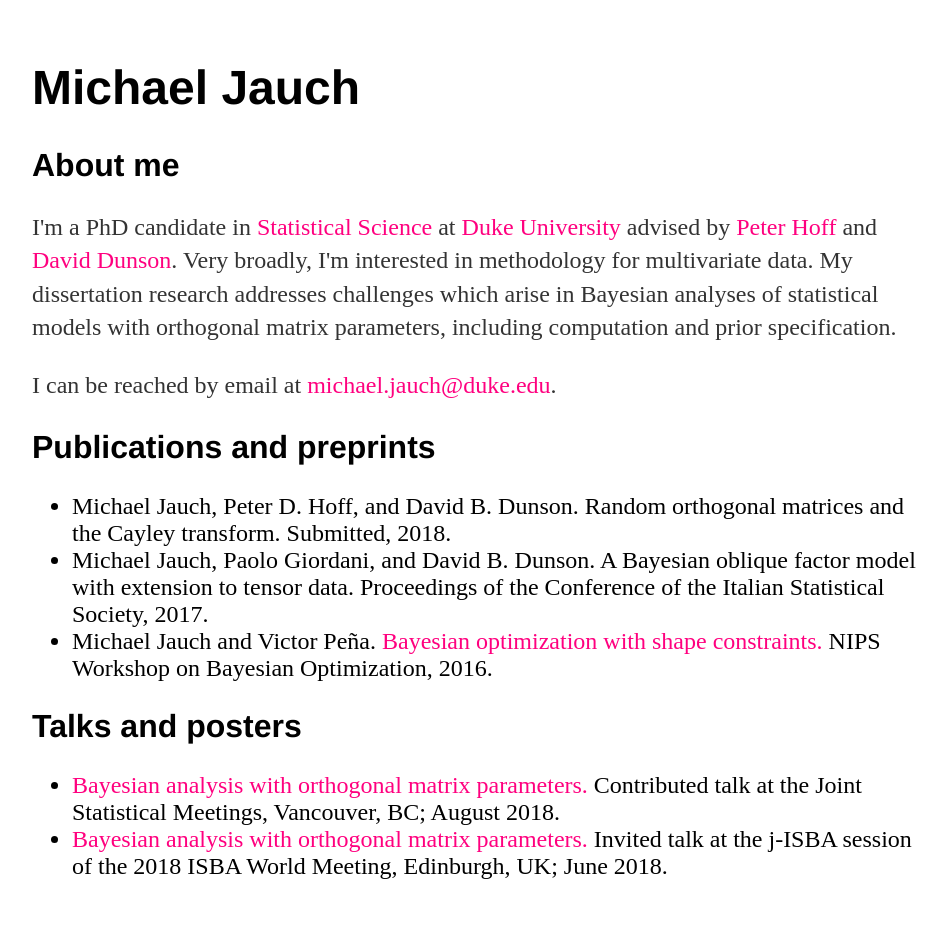
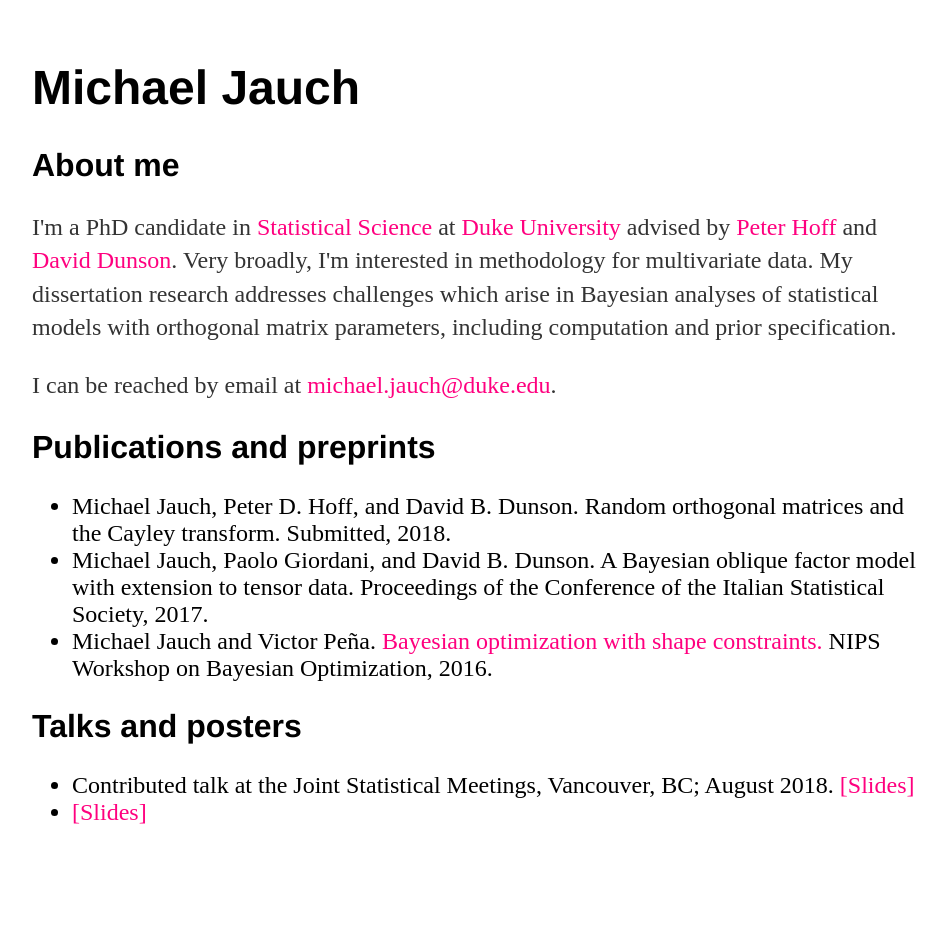
Before and after one commit to michaeljauch/michaeljauch.github.io, a Jekyll site: the page built from index.html, in a window 1280 px wide. Shown: the whole page, without its empty margins (160-1107 px from the left). Built offline with Jekyll 4.4.1, drawn with Linux system fonts in a browser that asks for light colours; after the commit the page ends 900 px from its top, so only the background shows below that.

Commit message:
rearrange format of talks

```diff
--- a/index.html
+++ b/index.html
@@ -15,8 +15,8 @@ title: Michael Jauch
 	</ul>
 	<h2>Talks and posters</h2>
 	<ul style="font-size:1.5em">
-  		<li> <a href="http://michaeljauch.github.io/JSM2018.pdf" style="color:#FF007F;">Bayesian analysis with orthogonal matrix parameters.</a> Contributed talk at the Joint Statistical Meetings, Vancouver, BC; August 2018. </li>
-  		<li><a href="http://michaeljauch.github.io/ISBA2018.pdf" style="color:#FF007F;">Bayesian analysis with orthogonal matrix parameters.</a> Invited talk at the j-ISBA session of the 2018 ISBA World Meeting, Edinburgh, UK; June 2018. </li>
+  		<li> Contributed talk at the Joint Statistical Meetings, Vancouver, BC; August 2018. <a href="http://michaeljauch.github.io/JSM2018.pdf" style="color:#FF007F;">[Slides]</a>  </li>
+  		<li><Invited talk at the j-ISBA session of the 2018 ISBA World Meeting, Edinburgh, UK; June 2018. <a href="http://michaeljauch.github.io/ISBA2018.pdf" style="color:#FF007F;">[Slides]</a> </li>
 	</ul>
 
 </div><!-- /.blurb -->
```
